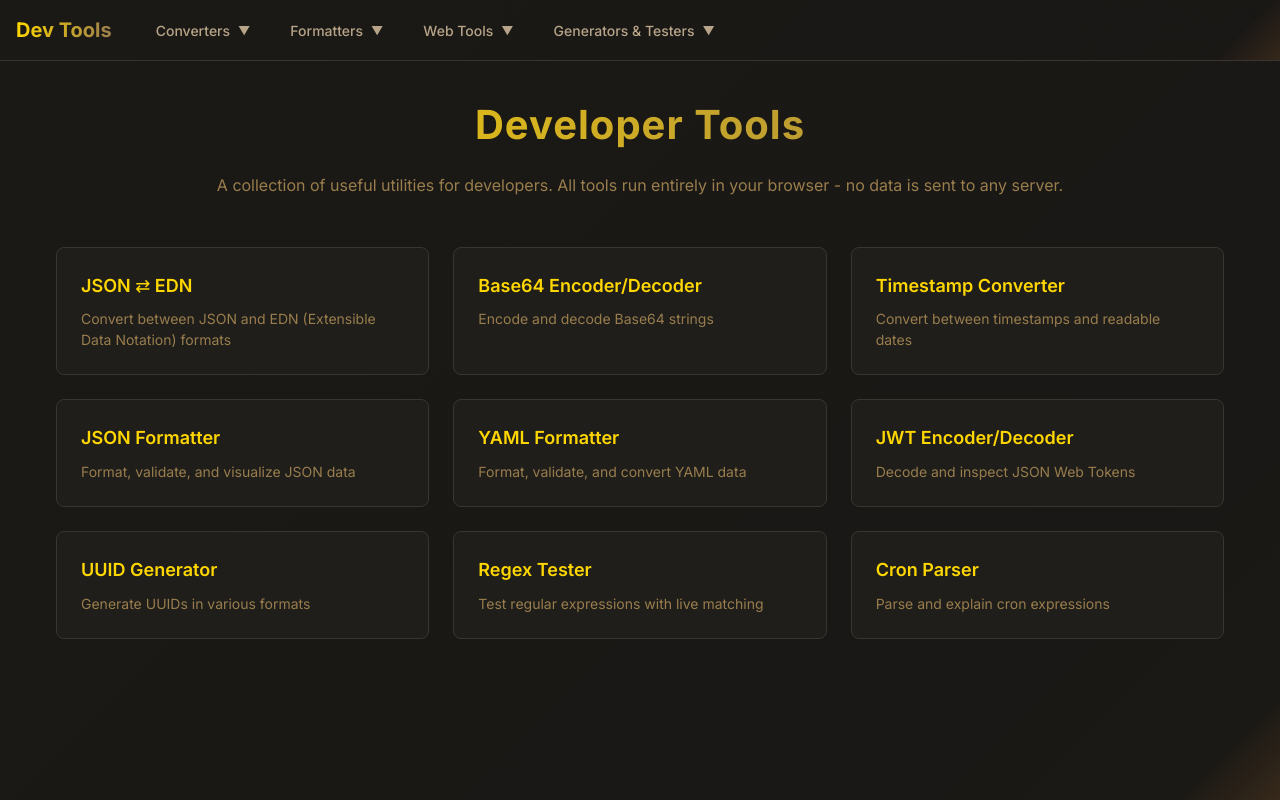
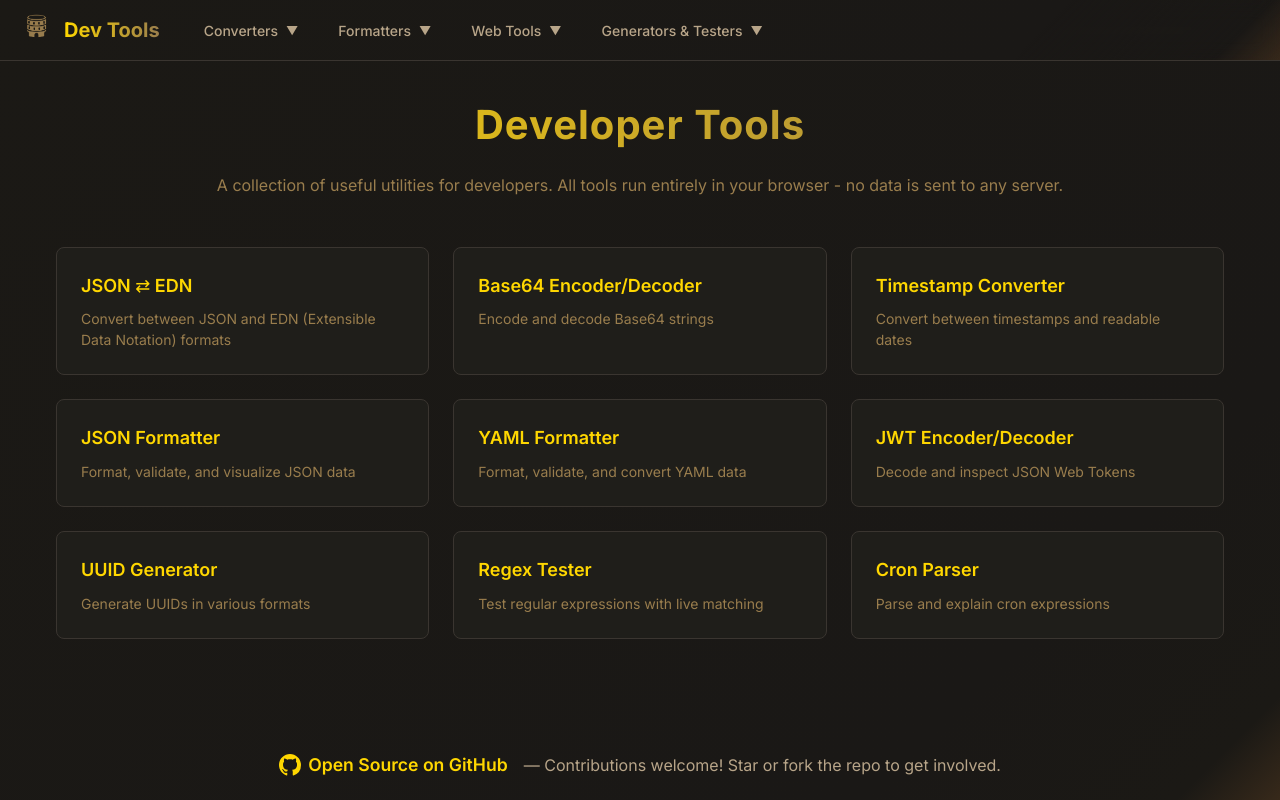
Before and after one commit to NichuSPN/dev-tools, a React (Vite) app: page / in a window 1280 px wide. Built offline with nearby package versions, Linux system fonts and the light colour scheme.

Commit message:
Add opensource contrib link

```diff
--- a/src/App.css
+++ b/src/App.css
@@ -26,6 +26,18 @@
 .nav-logo {
   color: var(--text-primary);
   text-decoration: none;
+}
+
+.nav-logo img {
+  height: 40px;
+  width: auto;
+  border-radius: 6px;
+}
+
+.nav-title-container {
+  display: flex;
+  align-items: center;
+  gap: 0.5rem;
 }
 
 .nav-title {
--- a/src/App.jsx
+++ b/src/App.jsx
@@ -109,6 +109,26 @@
             {routes}
           </Routes>
         </main>
+        <footer style={{
+          width: '100%',
+          textAlign: 'center',
+          padding: '2rem 0 1rem 0',
+          color: 'var(--text-secondary)',
+          fontSize: '1rem',
+          background: 'none',
+        }}>
+          <span style={{ display: 'inline-flex', alignItems: 'center', gap: '0.5rem', flexWrap: 'wrap', justifyContent: 'center' }}>
+            <a href="https://github.com/NichuSPN/dev-tools" target="_blank" rel="noopener noreferrer" style={{ display: 'inline-flex', alignItems: 'center', color: 'var(--accent)', textDecoration: 'none', fontWeight: 600, fontSize: '1.1em', gap: '0.4em' }}>
+              <svg height="22" width="22" viewBox="0 0 16 16" fill="currentColor" style={{ verticalAlign: 'middle' }} aria-hidden="true">
+                <path d="M8 0C3.58 0 0 3.58 0 8c0 3.54 2.29 6.53 5.47 7.59.4.07.55-.17.55-.38 0-.19-.01-.82-.01-1.49-2.01.37-2.53-.49-2.69-.94-.09-.23-.48-.94-.82-1.13-.28-.15-.68-.52-.01-.53.63-.01 1.08.58 1.23.82.72 1.21 1.87.87 2.33.66.07-.52.28-.87.51-1.07-1.78-.2-3.64-.89-3.64-3.95 0-.87.31-1.59.82-2.15-.08-.2-.36-1.02.08-2.12 0 0 .67-.21 2.2.82.64-.18 1.32-.27 2-.27.68 0 1.36.09 2 .27 1.53-1.04 2.2-.82 2.2-.82.44 1.1.16 1.92.08 2.12.51.56.82 1.27.82 2.15 0 3.07-1.87 3.75-3.65 3.95.29.25.54.73.54 1.48 0 1.07-.01 1.93-.01 2.19 0 .21.15.46.55.38A8.013 8.013 0 0 0 16 8c0-4.42-3.58-8-8-8z"/>
+              </svg>
+              <span>Open Source on GitHub</span>
+            </a>
+            <span style={{ marginLeft: 8 }}>
+              &mdash; Contributions welcome! Star or fork the repo to get involved.
+            </span>
+          </span>
+        </footer>
       </div>
     </Router>
   )
--- a/src/components/navigationBar.jsx
+++ b/src/components/navigationBar.jsx
@@ -5,9 +5,14 @@
     return (
         <nav className="nav">
             <div className="nav-container">
+                <div className="nav-title-container">
+                <Link to="https://dataarena.space" className="nav-logo">
+                    <img src="/logo.png" alt="Data Arena Logo" className="nav-logo-img" />
+                </Link>
                 <Link to="/" className="nav-logo">
-                <span className="nav-title">Dev Tools</span>
+                    <span className="nav-title">Dev Tools</span>
                 </Link>
+                </div>
                 <div className="nav-groups">
                 {Object.entries(toolCategories).map(([category, categoryTools]) => (
                     <div key={category} className="nav-group">
```
